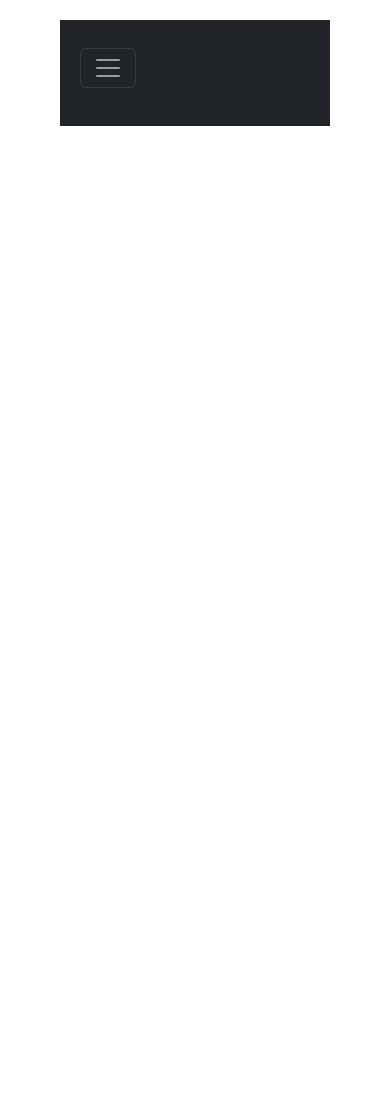
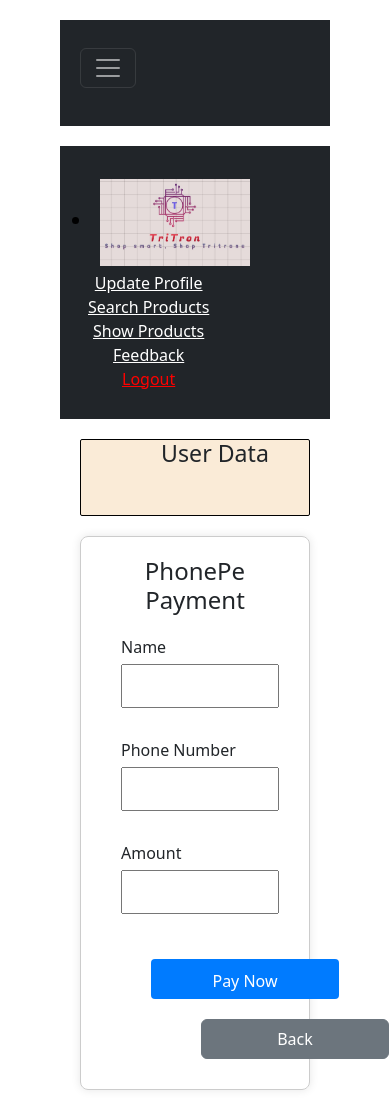
Before and after one commit to akshayswami17/Tritron-Project, a React (Create React App) app in the folder Tritron_React_App/React_App/: page /consumer_home/phonepe-payment in a window 390 px wide. Before the commit this address had no page. Before the commit the page ends 844 px from the top, so only its background shows below. Built offline with nearby package versions, Linux system fonts and the light colour scheme.

Commit message:
Added and updated.
PhonePePayment component and css file.

```diff
--- a/Tritron_React_App/React_App/src/App.js
+++ b/Tritron_React_App/React_App/src/App.js
@@ -38,6 +38,7 @@
 import ShowProductDetails from './components/ShowProductDetails';
 import PaymentProcess from './components/PaymentProcess';
 import PaymentOptions from './components/PaymentOptions';
+import PhonePePayment from './components/PhonePePayment';
 
 function App() {
   const mystate = useSelector(state => state.logged);
@@ -82,6 +83,7 @@
           <Route path="feedbackform" element={<FeedbackForm />} />
           <Route path="paymentprocess" element={<PaymentProcess />} />
           <Route path="paymentoptions" element={<PaymentOptions />} />
+          <Route path="phonepe-payment" element={<PhonePePayment />} />
 
         </Route>
 
--- /dev/null
+++ b/Tritron_React_App/React_App/src/CSS Files/PhonePePayment.css
@@ -0,0 +1,40 @@
+.container-phonepe-payment {
+    max-width: 500px;
+    margin: 0 auto;
+    text-align: center;
+    padding: 20px;
+    border: 1px solid #ccc;
+    border-radius: 8px;
+    box-shadow: 0 0 10px rgba(0, 0, 0, 0.1);
+  }
+
+  .heading-phonepe-payment {
+    font-size: 24px;
+    margin-bottom: 20px;
+  }
+
+  .payment-form .form-group {
+    margin-bottom: 15px;
+    text-align: left;
+  }
+
+  .payment-form label {
+    display: block;
+    margin-bottom: 5px;
+  }
+
+  .payment-form input {
+    width: 100%;
+    padding: 8px;
+    box-sizing: border-box;
+  }
+
+  .btn-primary {
+    margin-top: 20px;
+    width: 100%;
+  }
+
+  .btn-secondary {
+    margin-top: 10px;
+    width: 100%;
+  }
--- a/Tritron_React_App/React_App/src/components/ConsumerHome.js
+++ b/Tritron_React_App/React_App/src/components/ConsumerHome.js
@@ -94,7 +94,7 @@
                 <div className="row">
                     <div className="col-md-3">
                         <h3>User Data</h3>
-                        <p>Username: {userData && <p>Username: {userData.username}</p>}</p>
+                        {/* <p>Username: {userData && <p>Username: {userData.username}</p>}</p>  */}
 
 
                     </div>
--- a/Tritron_React_App/React_App/src/components/PaymentOptions.jsx
+++ b/Tritron_React_App/React_App/src/components/PaymentOptions.jsx
@@ -17,10 +17,8 @@
     <div className="container-payment-options">
       <h2 className="heading-payment-options">Choose Payment Method</h2>
       <div className="payment-methods">
-        <div className="payment-method">
-          <a href="https://www.phonepe.com/" target="_blank" rel="noopener noreferrer">
-            <img src={image1} alt="PhonePe" className="payment-image" />
-          </a>
+      <div className="payment-method" onClick={() => navigate('/phonepe-payment')}>
+          <img src={image1} alt="PhonePe" className="payment-image" />
           <p>PhonePe</p>
         </div>
         <div className="payment-method">
--- /dev/null
+++ b/Tritron_React_App/React_App/src/components/PhonePePayment.jsx
@@ -0,0 +1,71 @@
+import React, { useState } from 'react';
+import { useNavigate } from 'react-router-dom';
+import '../CSS Files/PhonePePayment.css'; // Make sure to create and style this CSS file
+
+const PhonePePayment = () => {
+  const navigate = useNavigate();
+  const [formData, setFormData] = useState({
+    name: '',
+    phone: '',
+    amount: '',
+  });
+
+  const handleChange = (e) => {
+    const { name, value } = e.target;
+    setFormData({
+      ...formData,
+      [name]: value,
+    });
+  };
+
+  const handleSubmit = (e) => {
+    e.preventDefault();
+    console.log('Payment Details:', formData);
+    // Handle form submission logic here
+  };
+
+  return (
+    <div className="container-phonepe-payment">
+      <h2 className="heading-phonepe-payment">PhonePe Payment</h2>
+      <form className="payment-form" onSubmit={handleSubmit}>
+        <div className="form-group">
+          <label htmlFor="name">Name</label>
+          <input
+            type="text"
+            id="name"
+            name="name"
+            value={formData.name}
+            onChange={handleChange}
+            required
+          />
+        </div>
+        <div className="form-group">
+          <label htmlFor="phone">Phone Number</label>
+          <input
+            type="text"
+            id="phone"
+            name="phone"
+            value={formData.phone}
+            onChange={handleChange}
+            required
+          />
+        </div>
+        <div className="form-group">
+          <label htmlFor="amount">Amount</label>
+          <input
+            type="text"
+            id="amount"
+            name="amount"
+            value={formData.amount}
+            onChange={handleChange}
+            required
+          />
+        </div>
+        <button type="submit" className="btn btn-primary">Pay Now</button>
+      </form>
+      <button className="btn btn-secondary" onClick={() => navigate(-1)}>Back</button>
+    </div>
+  );
+};
+
+export default PhonePePayment;
```
